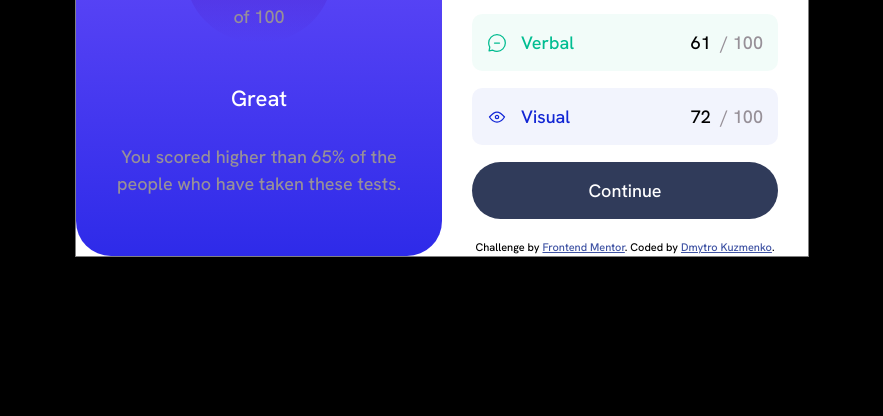
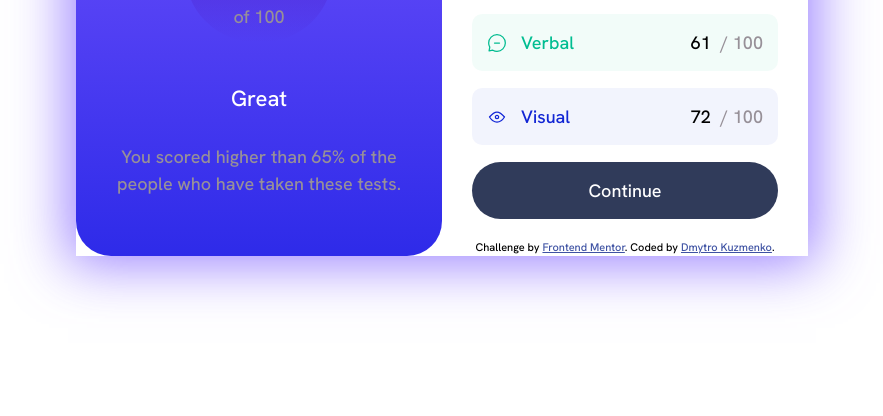
Before and after one commit to dimarique/frontendMentor, a plain HTML site: page results-summary-component-main/index.html in a window 1280 px wide. Shown: the part 384-800 px from the top of the page, without its empty margins (198-1081 px from the left). Drawn offline with Linux system fonts and the light colour scheme.

Commit message:
box-shadow instead of border

```diff
--- a/results-summary-component-main/style.css
+++ b/results-summary-component-main/style.css
@@ -17,7 +17,6 @@ html,
 body {
     height: 100%;
     font-size: 18px;
-    background-color: black;
 }
 body {
   line-height: 1.5;
@@ -63,9 +62,12 @@ main {
     display: grid;
     justify-items: center;
     max-width: 375px;
-    border: 1px solid grey;
     margin: 0 auto;
-    background-color: #fff;
+    background-color: hsl(0, 0%, 100%);
+	box-shadow: 0px 0px 53px 8px hsla(252, 100%, 67%, 0.75);
+		-webkit-box-shadow: 0px 0px 53px 8px hsla(252, 100%, 67%, 0.75);
+		-moz-box-shadow: 0px 0px 53px 8px hsla(252, 100%, 67%, 0.75);
+
 }
 .value{
     color: hsl(293, 4%, 58%);
@@ -186,7 +188,7 @@ button, input[type="button"], input[type="submit"] {
     padding: 17px;
     border-radius: 35px;
     border: none;
-    color: white;
+    color: hsl(0, 0%, 100%);
     font: inherit;
     line-height: normal;
     overflow: visible;
```
